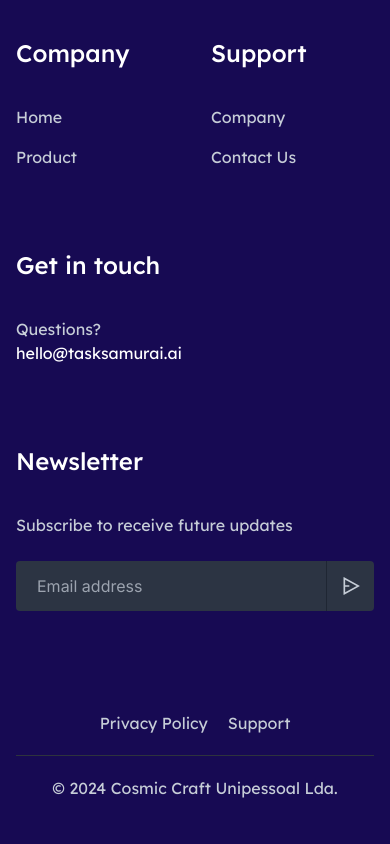
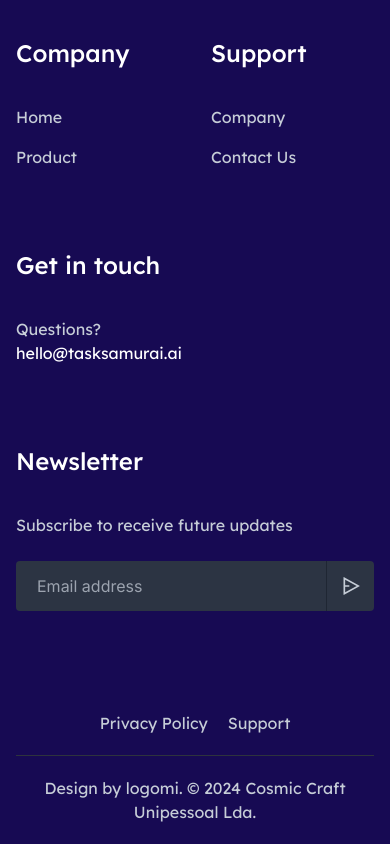
Before and after one commit to task-samurai/tasksamurai.github.io, a plain HTML site: page redesign.html in a window 390 px wide. Shown: the part 4990-5834 px from the top of the page. Before the commit the page ends 5810 px from the top, so only its background shows below. Drawn offline with Linux system fonts and the light colour scheme.

Commit message:
Update credits

```diff
--- a/redesign.html
+++ b/redesign.html
@@ -3469,7 +3469,7 @@
 
         <div class="dark:border-[#2E333D] md:border-t">
           <div class="-mx-4 flex flex-wrap py-5 md:py-7">
-            <div class="w-full px-4 md:w-1/2 lg:w-2/3">
+            <div class="w-full px-4 md:w-1/2 lg:w-1/2">
               <div
                 class="mb-5 flex items-center justify-center space-x-5 border-b pb-5 dark:border-[#2E333D] md:mb-0 md:justify-start md:border-0 md:pb-0"
               >
@@ -3493,12 +3493,12 @@
                 </a>
               </div>
             </div>
-            <div class="w-full px-4 md:w-1/2 lg:w-1/3">
+            <div class="w-full px-4 md:w-1/2 lg:w-1/2">
               <div>
                 <p
                   class="text-center font-heading text-base text-dark-text lg:text-right"
                 >
-                  © 2024 Cosmic Craft Unipessoal Lda.
+                  Design by logomi. © 2024 Cosmic Craft Unipessoal Lda.
                 </p>
               </div>
             </div>
```
